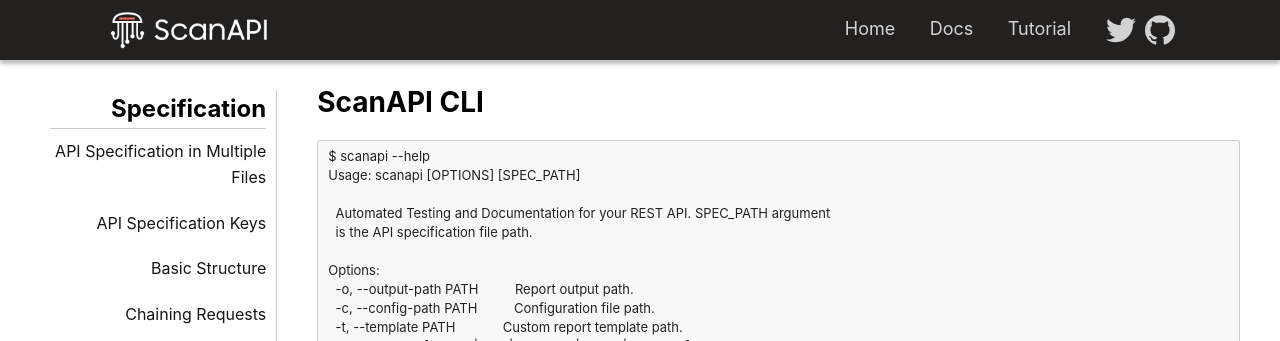
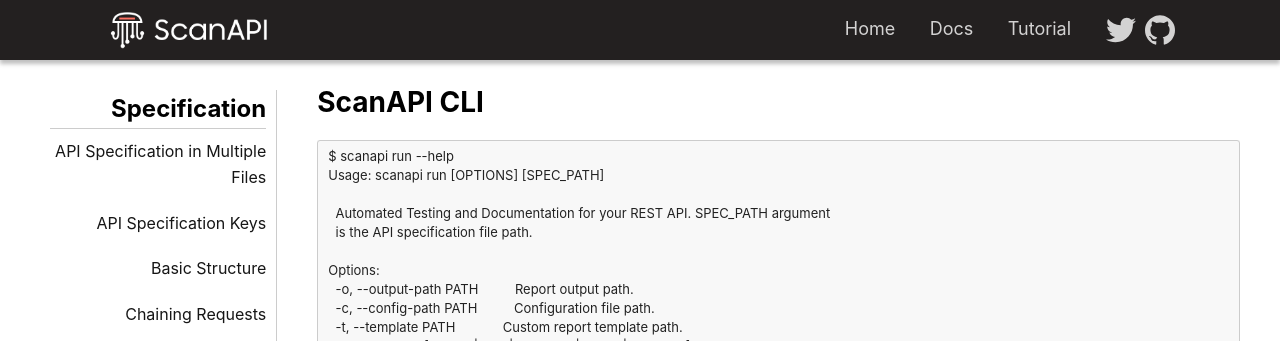
Before and after one commit to scanapi/website, a Jekyll site: the page built from _docs_v1/scanapi_cli.md, in a window 1280 px wide. Shown: the top 341 px of the page. Built offline with Jekyll 4.4.1, drawn with Linux system fonts in a browser that asks for light colours; some of the changed text lies outside the part shown.

Commit message:
Update Documentation with new command `scanapi run`
* Updated `scanapi <spec_path>` -> `scanapi run <spec_path>`

````diff
--- a/_docs_v1/scanapi_cli.md
+++ b/_docs_v1/scanapi_cli.md
@@ -9,8 +9,8 @@
 # ScanAPI CLI
 
 ```
-$ scanapi --help
-Usage: scanapi [OPTIONS] [SPEC_PATH]
+$ scanapi run --help
+Usage: scanapi run [OPTIONS] [SPEC_PATH]
 
   Automated Testing and Documentation for your REST API. SPEC_PATH argument
   is the API specification file path.
````
Also changed, not shown: _tutorials/page1.md (+2 -2 lines).
